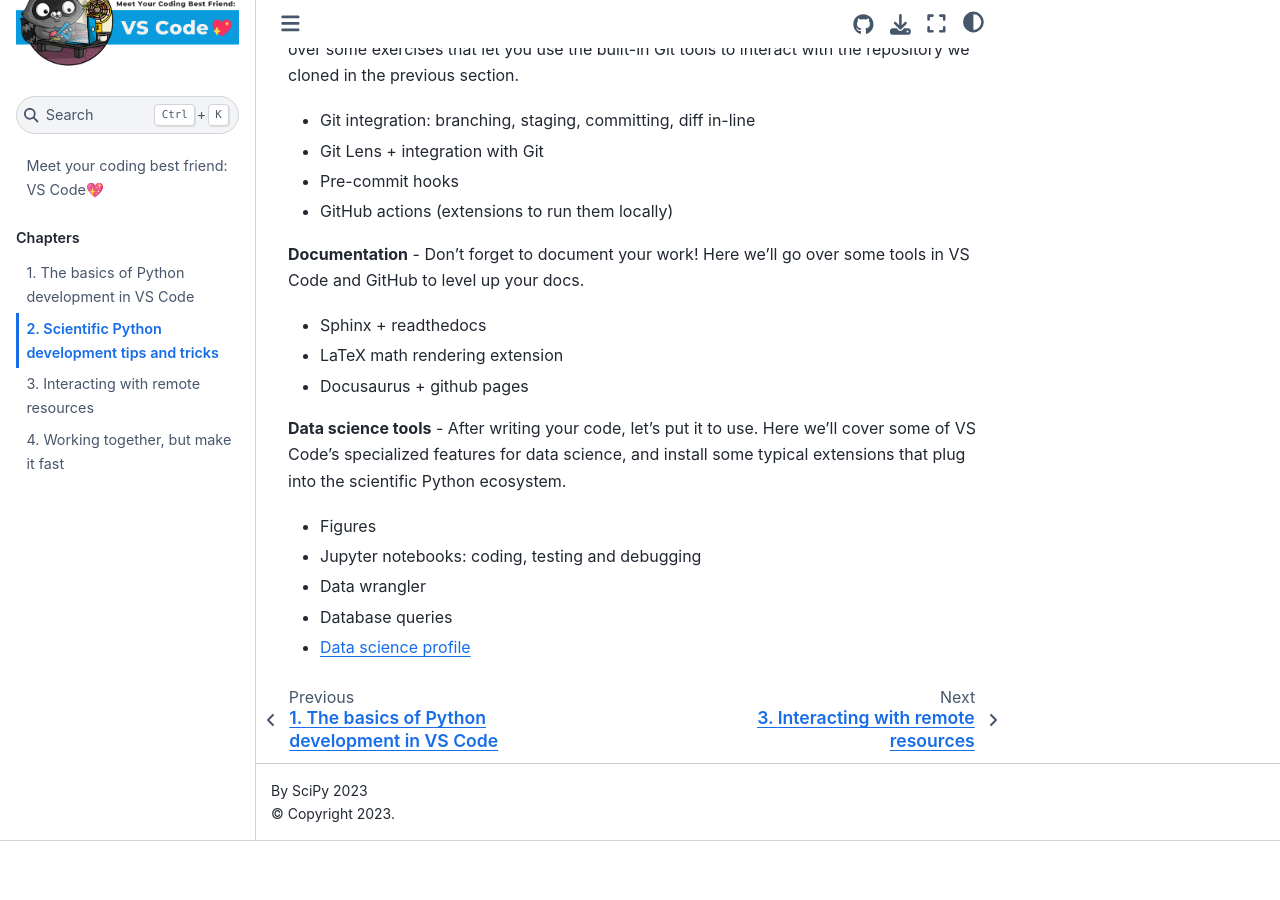
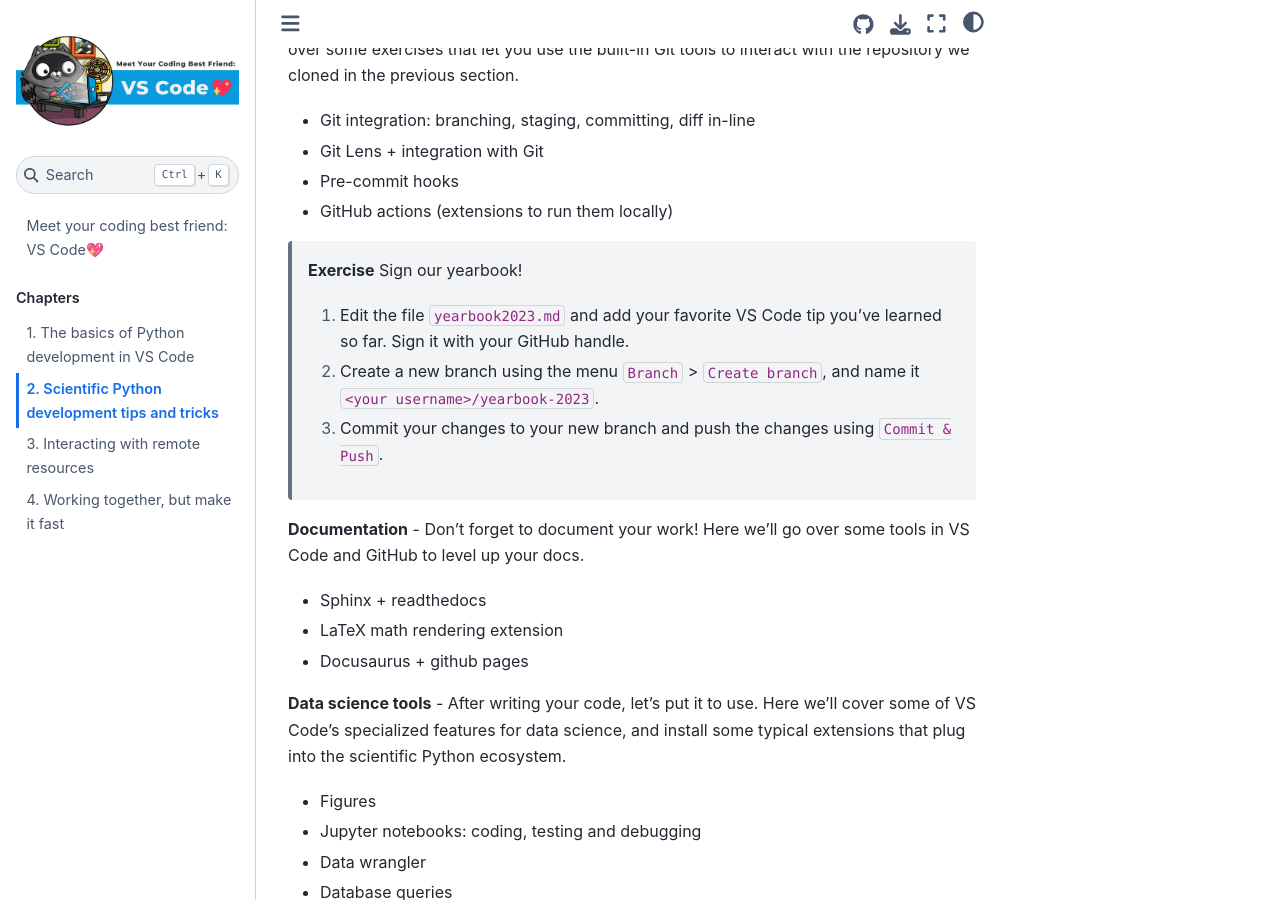
Before and after one commit to crazy4pi314/scipy-vscode-tutorial, a Jupyter Book: the page built from 2-devtips.md, in a window 1280 px wide and 900 px high, scrolled down 1518 px. Built offline with Jupyter Book 1.0.4 settings and Sphinx 7.4.7 and the Sphinx Book theme 1.1.4, drawn with Linux system fonts in a browser that asks for light colours; before the commit the page ends 2359 px from its top, so only the background shows below that.

Commit message:
add git exercise

```diff
--- a/2-devtips.md
+++ b/2-devtips.md
@@ -44,6 +44,12 @@
 - Pre-commit hooks
 - GitHub actions (extensions to run them locally)
 
+> **Exercise** Sign our yearbook!
+>
+> 1. Edit the file `yearbook2023.md` and add your favorite VS Code tip you've learned so far. Sign it with your GitHub handle.
+> 2. Create a new branch using the menu `Branch` > `Create branch`, and name it `<your username>/yearbook-2023`.
+> 3. Commit your changes to your new branch and push the changes using `Commit & Push`.
+
 **Documentation** - Don't forget to document your work! Here we'll go over some tools in VS Code and GitHub to level up your docs.
 
 - Sphinx + readthedocs
```
